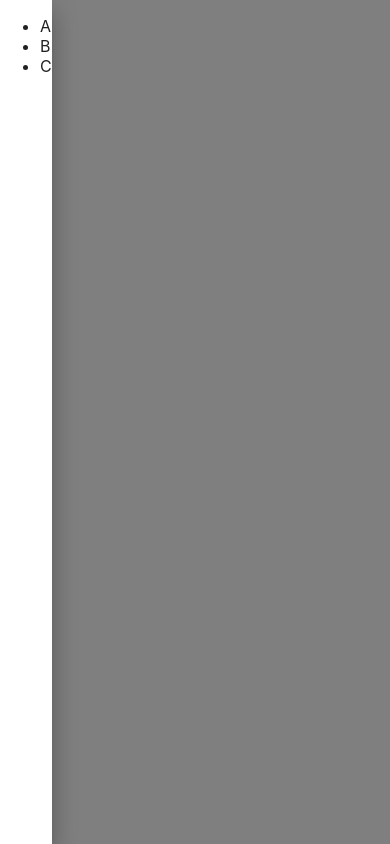
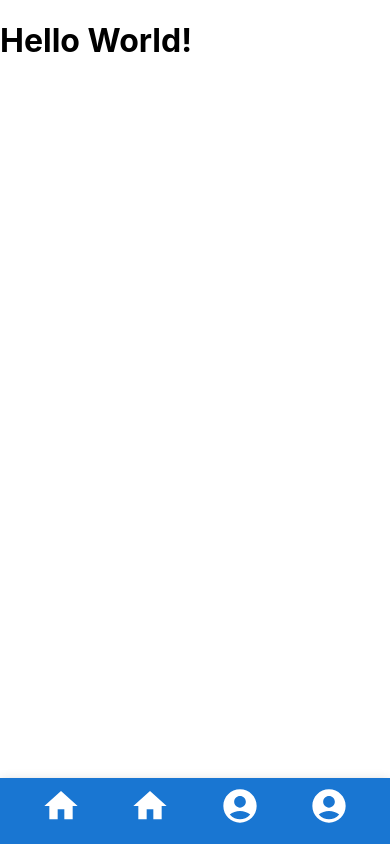
Before and after one commit to gijo57/climbing-app, a React (Create React App) app in the folder frontend/: page / in a window 390 px wide. Built offline with nearby package versions, Linux system fonts and the light colour scheme.

Commit message:
add app bar for mobile

```diff
--- a/frontend/src/App.css
+++ b/frontend/src/App.css
@@ -7,6 +7,22 @@ html,
   box-sizing: border-box;
 }
 
+.App {
+  font-size: 1em;
+}
+
+@media screen and (min-width: 768px) {
+  .App {
+    font-size: 1.2em;
+  }
+}
+
+@media screen and (min-width: 992px) {
+  .App {
+    font-size: 1.4em;
+  }
+}
+
 * {
   box-sizing: inherit;
 }
--- /dev/null
+++ b/frontend/src/components/AppBar.jsx
@@ -0,0 +1,39 @@
+import AppBarElem from '@mui/material/AppBar';
+import AccountCircleIcon from '@mui/icons-material/AccountCircle';
+import HomeIcon from '@mui/icons-material/Home';
+import styled from 'styled-components';
+
+const IconGroup = styled.div`
+  display: flex;
+  justify-content: space-around;
+  padding: 0.5em 1em;
+`;
+
+const IconWrapper = styled.div`
+  margin: 0;
+  padding: 0;
+  font-size: 2.5em;
+`;
+
+const AppBar = () => {
+  return (
+    <AppBarElem sx={{ top: 'auto', bottom: 0 }} position="fixed">
+      <IconGroup>
+        <IconWrapper>
+          <HomeIcon fontSize="inherit" />
+        </IconWrapper>
+        <IconWrapper>
+          <HomeIcon fontSize="inherit" />
+        </IconWrapper>
+        <IconWrapper>
+          <AccountCircleIcon fontSize="inherit" />
+        </IconWrapper>
+        <IconWrapper>
+          <AccountCircleIcon fontSize="inherit" />
+        </IconWrapper>
+      </IconGroup>
+    </AppBarElem>
+  );
+};
+
+export default AppBar;
--- a/frontend/src/components/Dashboard.jsx
+++ b/frontend/src/components/Dashboard.jsx
@@ -1,9 +1,12 @@
 import NavBar from './NavBar';
+import AppBar from './AppBar';
 
 const Dashboard = () => {
   return (
     <div>
-      <NavBar />
+      {/* <NavBar /> */}
+      <h1>Hello World!</h1>
+      <AppBar />
     </div>
   );
 };
--- a/frontend/src/components/NavBar.jsx
+++ b/frontend/src/components/NavBar.jsx
@@ -1,16 +1,12 @@
-import SwipeableDrawer from '@mui/material/SwipeableDrawer';
+import Drawer from '@mui/material/Drawer';
 
 const NavBar = () => {
   return (
-    <h1>
-      <SwipeableDrawer open>
-        <ul>
-          <li>A</li>
-          <li>B</li>
-          <li>C</li>
-        </ul>
-      </SwipeableDrawer>
-    </h1>
+    <Drawer variant="persistent" open>
+      <ul>
+        <li>j</li>
+      </ul>
+    </Drawer>
   );
 };
 
```
